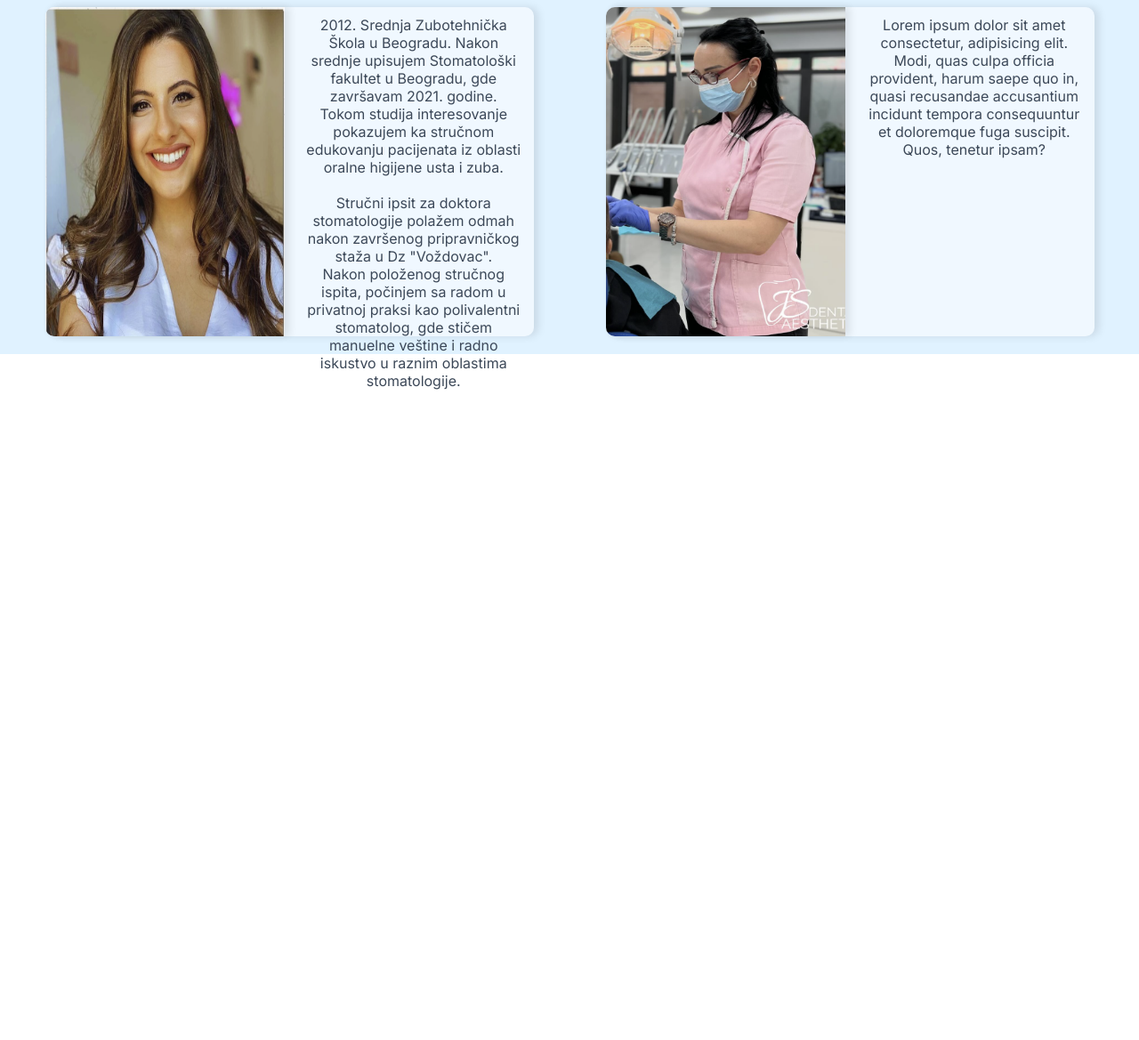
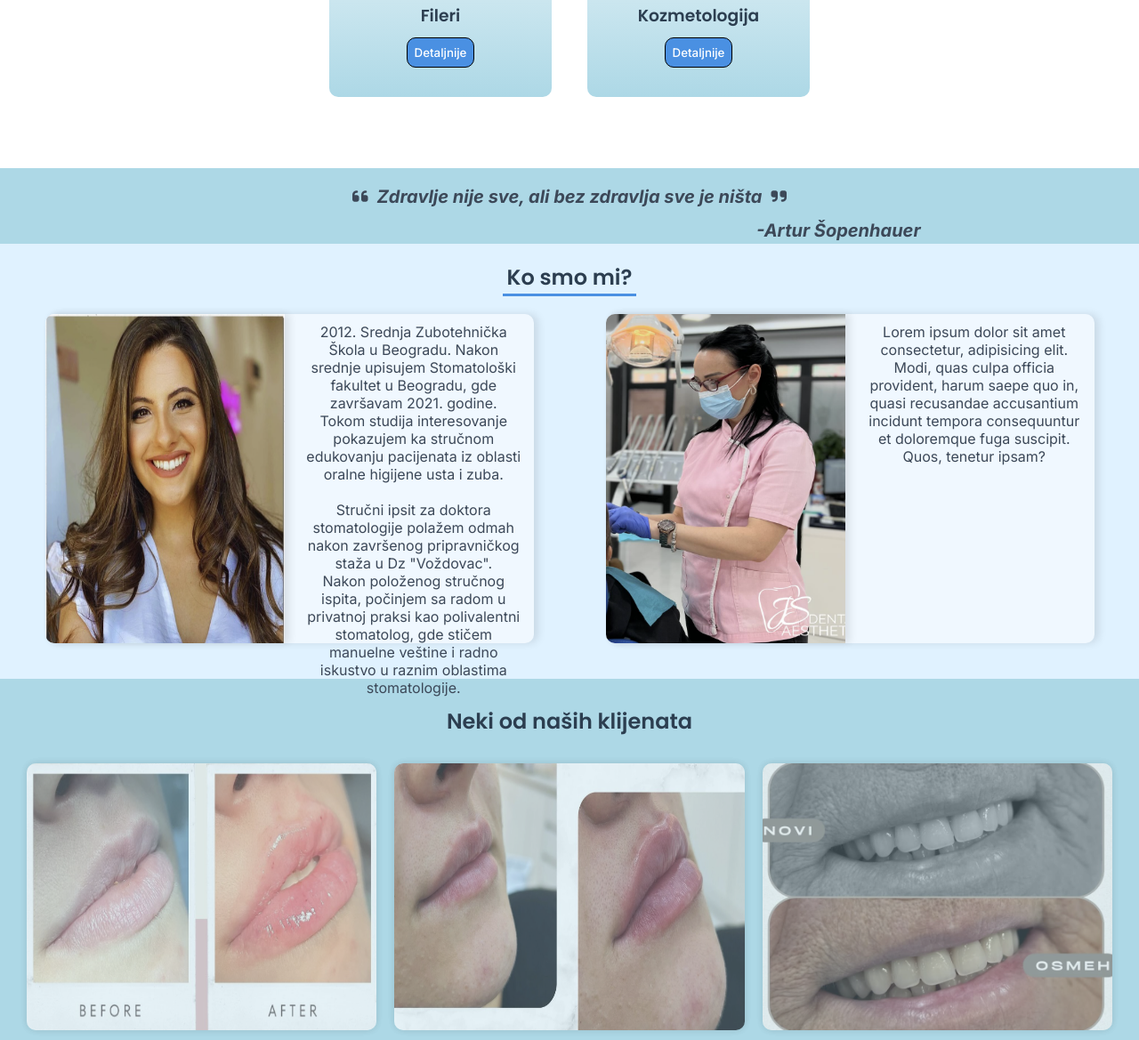
Before and after one commit to NMojsilovic/JS_Dental_Aesthetic, a plain HTML site: page index.html in a window 1280 px wide. Shown: the part 1631-2800 px from the top of the page at 89% size. Before the commit the page ends 2079 px from the top, so only its background shows below. Drawn offline with Linux system fonts and the light colour scheme.

Commit message:
Kreirana sekcija radovi

```diff
--- a/css/style.css
+++ b/css/style.css
@@ -102,7 +102,7 @@ button{
     padding: 20px;
     justify-content: center;
     align-items: center;
-
+    gap: 20px;
 }
 
 .usluga-slika{
@@ -164,7 +164,7 @@ button{
     text-align: center;
     font-size: 20px;
     position: relative;
-    height: 75px;
+    height: 85px;
 }
 
 .citat{
@@ -184,17 +184,19 @@ button{
 
 /* KRAJ SEKCIJE CITAT */
 
+/* POCETAK SEKCIJE O NAMA */
+
 #Onama-sekcija{
     background-color: #e0f2ff;
     text-align: center;
     padding: 20px;
-    margin-top: 25px;
 }
 .Onama-grid{
     display: grid;
     grid-template-columns: repeat(2, 1fr);
     gap: 20px;
     margin-top: 10px;
+    margin-bottom: 20px;
 }
 
 .jelena{
@@ -289,3 +291,39 @@ button{
     background-color: #4A90E2;
     margin: 1px auto;
 }
+
+/* KRAJ SEKCIJE O NAMA */
+
+/* POCETAK SEKCIJE NASI RADOVI */
+
+#nasi-radovi{
+    background-color:#add8e6 ;
+    padding: 30px;
+    text-align: center;
+}
+.nasi-radovi-grid{
+    display: grid;
+    grid-template-columns: repeat(3, 1fr);
+    gap: 20px;
+    margin-top: 30px;
+}
+
+.nas-rad{
+    width: 100%;
+    height: 300px;
+    opacity: 0.7;
+    border-radius: 10px;
+    box-shadow: 0px 0px 10px rgba(0, 0, 0, 0.1);
+}
+.nas-rad img{
+    width: 100%;
+    height: 300px;
+    border-radius: 10px;
+    box-shadow: 0px 0px 10px rgba(0, 0, 0, 0.1);
+}
+
+.nas-rad:hover{
+    transform: scale3d(1.05, 1.05, 1);
+    opacity: 1;
+    cursor: pointer;
+}
--- a/index.html
+++ b/index.html
@@ -117,5 +117,20 @@
 
 
     </section>
+
+    <section id="nasi-radovi">
+        <h2>Neki od naših klijenata</h2>
+        <div class="nasi-radovi-grid">
+            <div class="nas-rad">
+                <img src="images/usne1.png" alt="Usne">
+            </div>
+                <div class="nas-rad">
+                <img src="images/usne2.png" alt="Usne">
+            </div>
+                <div class="nas-rad">
+                <img src="images/zubi.png" alt="Zubi">
+            </div>
+        </div>
+    </section>
 </body>
 </html>
```
Also changed, not shown: images/usne1.png (added), images/usne2.png (added), images/zubi.png (added).
